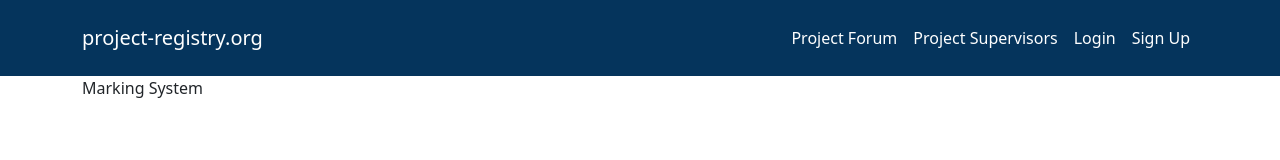
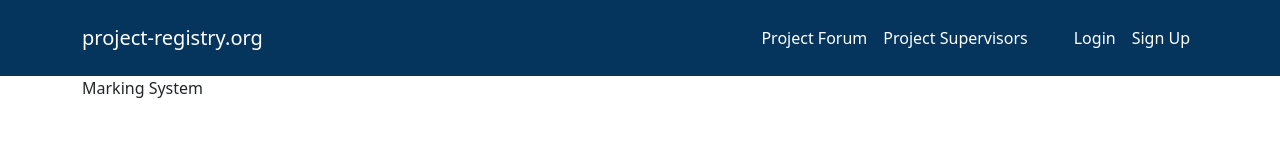
Before and after one commit to Appromode/front-end, a Next.js app: page / in a window 1280 px wide. Shown: the top 160 px of the page. Built offline with nearby package versions, Linux system fonts and the light colour scheme.

Commit message:
Added static links styles

```diff
--- a/components/Navigation/index.tsx
+++ b/components/Navigation/index.tsx
@@ -18,7 +18,7 @@ const Navigation:FC = () => {
         <NavbarBrand href="/">project-registry.org</NavbarBrand>
         <Navbar.Toggle className={styles.navigationToggle} />
         <Navbar.Collapse className="justify-content-end">
-          <Nav>
+          <Nav id={styles.staticLinks}>
             <NavItem>
               <NavLink href="/project-forum">Project Forum</NavLink>
             </NavItem>
```
